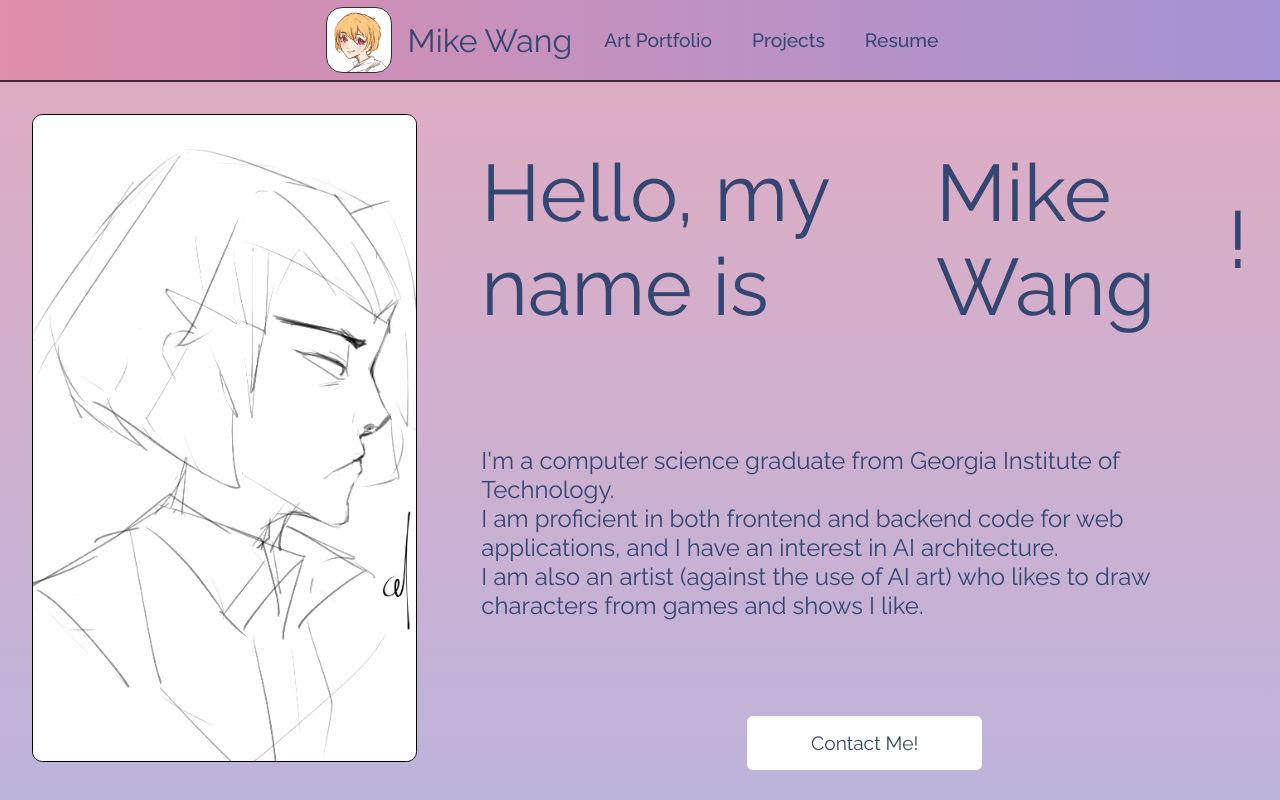
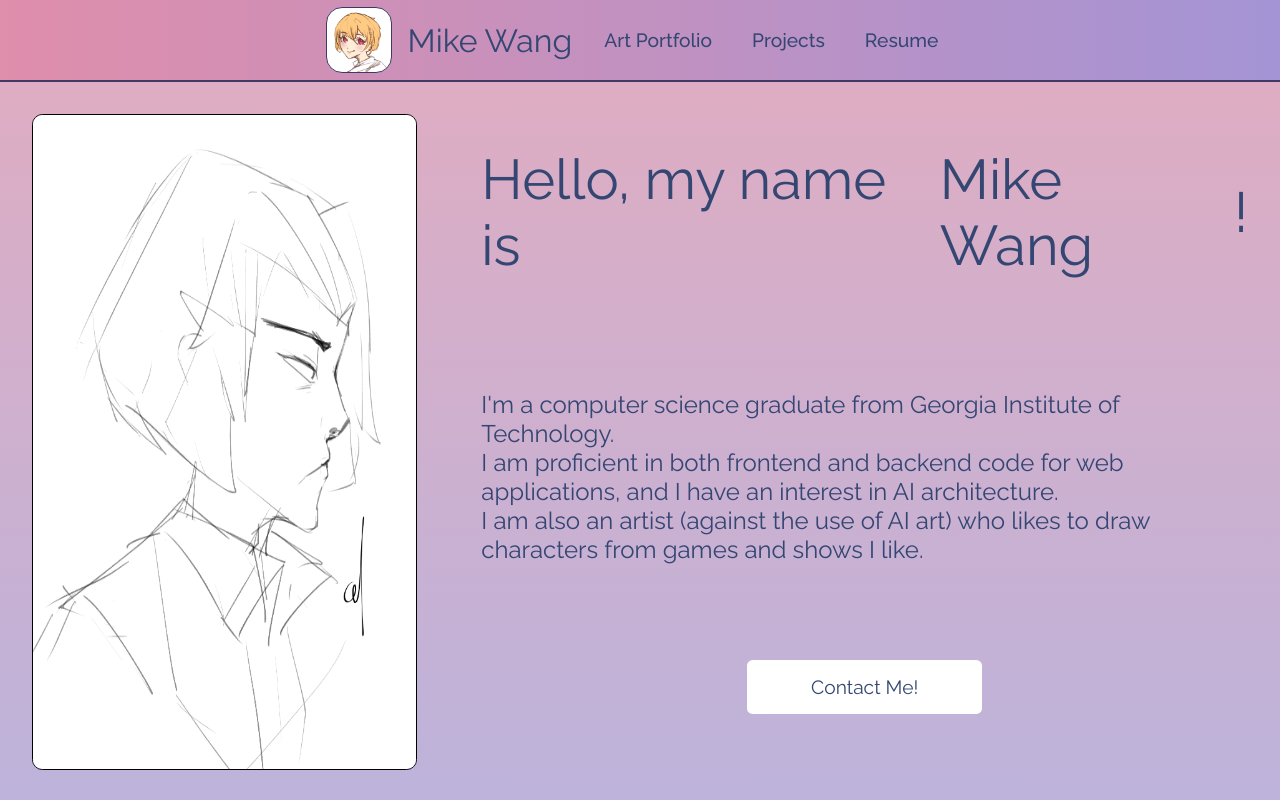
Before and after one commit to mikewng/personal-web, a Next.js app: page / in a window 1280 px wide. Both pictures are taken after a click on the element "Mike Wang". Built offline with nearby package versions, Linux system fonts and the light colour scheme.

Commit message:
css changes

```diff
--- a/src/App.scss
+++ b/src/App.scss
@@ -4,7 +4,7 @@
     --background-color: rgb(228, 185, 201);
     --header-color: rgb(252, 240, 248);
     --body-color: rgb(255, 238, 249);
-    --border-color: rgb(62, 42, 53);
+    --border-color: rgb(64, 57, 100);
     --hover-color: rgb(212, 190, 190);
     --primary-text-color: rgb(52, 70, 114);
     --sub-section-color: rgb(255, 221, 233);
--- a/src/app/screens/AboutMe/AboutMe.scss
+++ b/src/app/screens/AboutMe/AboutMe.scss
@@ -10,7 +10,7 @@
         justify-content: center;
         align-items: center;
         width: 50%;
-        height: 90%;
+        height: 100%;
         border: 1px solid black;
         border-radius: 0.65rem;
         overflow: hidden;
@@ -18,6 +18,7 @@
 
         .about-me-image {
             height: 100%;
+            width: 100%;
         }
     }
 
@@ -31,7 +32,7 @@
         .about-me-header-container {
             padding-top: 2rem;
             padding-bottom: 2rem;
-            font-size: 5rem;
+            font-size: 3.5rem;
 
             display: flex;
             align-items: center;
```
